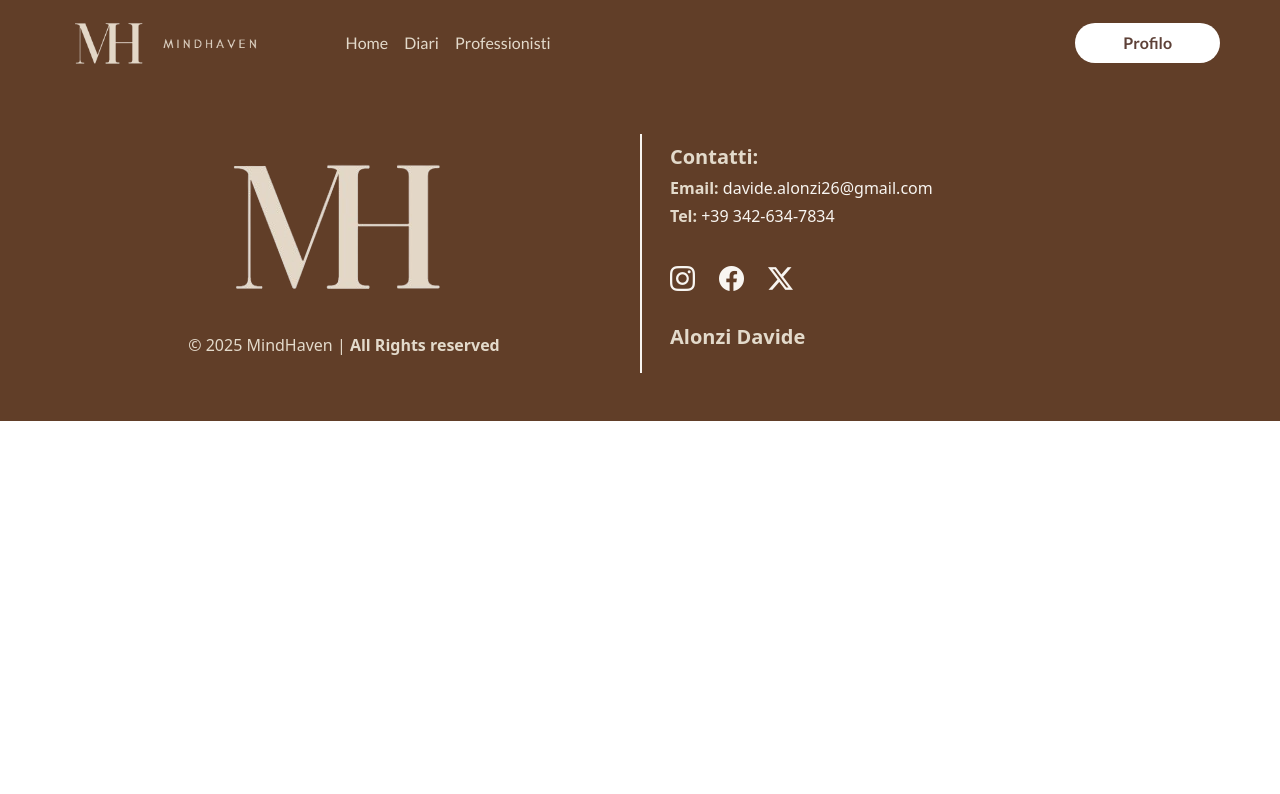
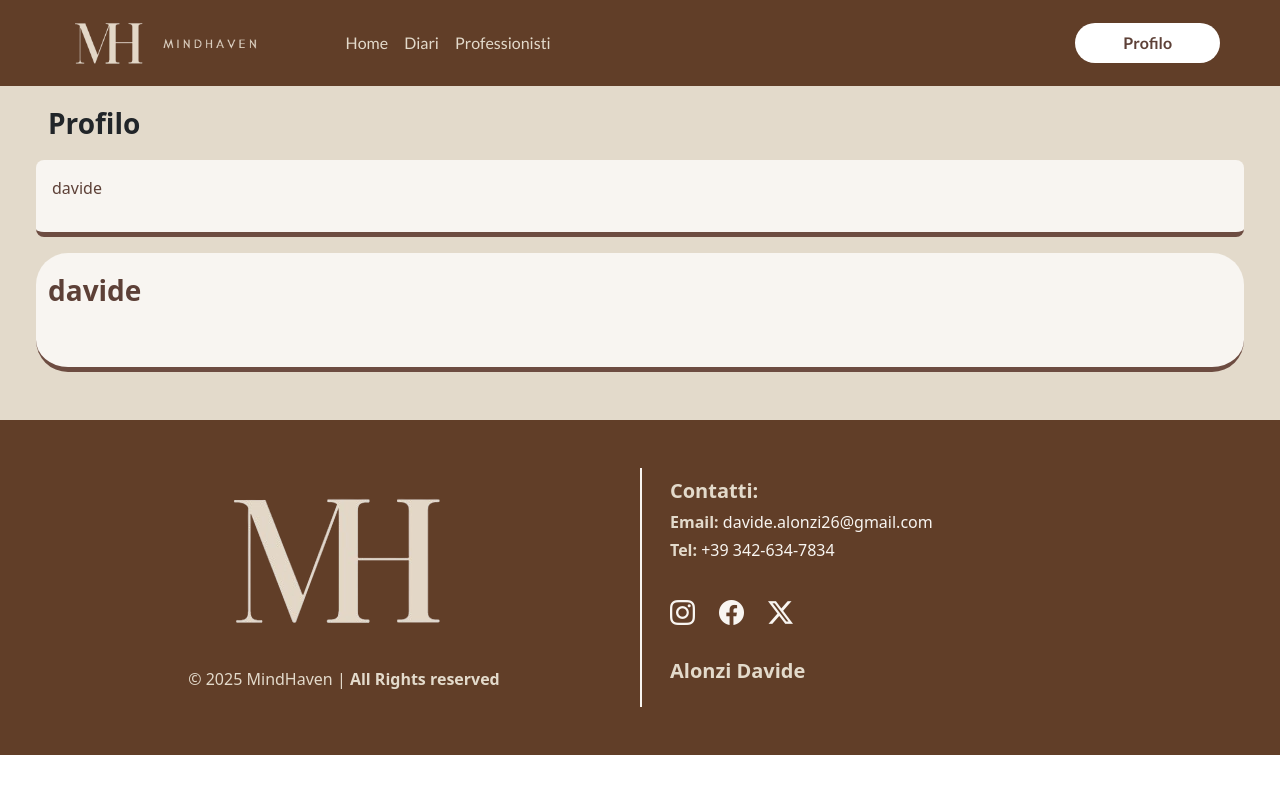
Before and after one commit to notdav04/mindhaven-fe, a React (Vite) app: page /Profilo in a window 1280 px wide. Shown: the top 794 px of the page. Built offline with nearby package versions, Linux system fonts and the light colour scheme.

Commit message:
creazione ProfilePage, ProfileSection e ProfileCard

```diff
--- a/src/App.jsx
+++ b/src/App.jsx
@@ -8,6 +8,7 @@ import HomePage from "./components/homepage/HomePage";
 import CustomNavbar from "./components/CustomNavbar";
 import DiariPage from "./components/diaripage/DiariPage";
 import ProfessionistiPage from "./components/professionistipage/ProfessionistiPage";
+import ProfilePage from "./components/profilepage/ProfilePage";
 import Footer from "./components/Footer";
 
 function App() {
@@ -17,7 +18,7 @@ function App() {
         <CustomNavbar />
         <Routes>
           <Route path="/Home" element={<HomePage />} />
-          {/* <Route path="/profilo" element={<ProfilePage />} /> */}
+          <Route path="/Profilo" element={<ProfilePage />} />
           <Route path="/Diari" element={<DiariPage />} />
           <Route path="/Professionisti" element={<ProfessionistiPage />} />
           {/* <Route path="/professionisti" element={<HomePage />} />  */}
--- /dev/null
+++ b/src/components/profilepage/ProfileCard.jsx
@@ -0,0 +1,17 @@
+import { Container, Row, Col, Badge, Button } from "react-bootstrap";
+
+const ProfileCard = () => {
+  let username = "davide";
+
+  return (
+    <>
+      <Container className="postbg postBorderBottom darkText rounded-3 p-3">
+        <Row>
+          <p>{username}</p>
+        </Row>
+      </Container>
+    </>
+  );
+};
+
+export default ProfileCard;
--- a/src/components/profilepage/ProfilePage.jsx
+++ b/src/components/profilepage/ProfilePage.jsx
@@ -1,3 +1,11 @@
-const ProfilePage = () => {};
+import ProfileSection from "./ProfileSection";
+
+const ProfilePage = () => {
+  return (
+    <>
+      <ProfileSection />
+    </>
+  );
+};
 
 export default ProfilePage;
--- /dev/null
+++ b/src/components/profilepage/ProfileSection.jsx
@@ -0,0 +1,23 @@
+import { Row, Container } from "react-bootstrap";
+import ProfileCard from "./ProfileCard";
+import DiariSlider from "../diaripage/DiariSlider";
+
+const ProfileSection = () => {
+  let username = "davide";
+  let pagine = [];
+  return (
+    <>
+      <Container fluid className="ps-md-5 pe-md-5 lightbg">
+        <p className="darktext pt-3 fs-3 fw-bold">Profilo</p>
+        <Row className="pb-3">
+          <ProfileCard />
+        </Row>
+        <Row className="pb-5">
+          <DiariSlider pagine={pagine} username={username} />
+        </Row>
+      </Container>
+    </>
+  );
+};
+
+export default ProfileSection;
```
